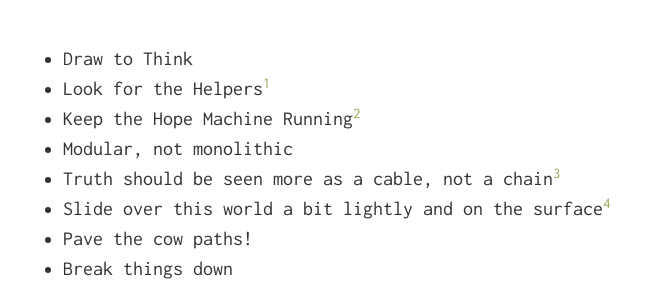
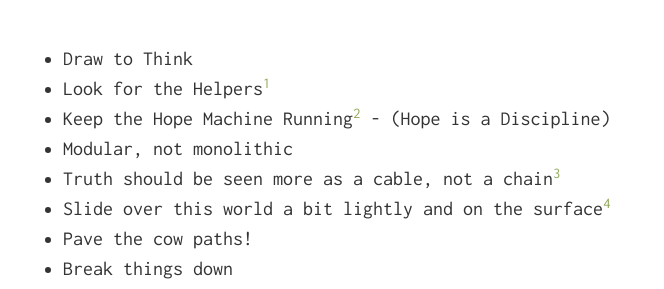
Before and after one commit to thepru/manifesto, a Jekyll site: the page built from index.md, in a window 1280 px wide. Shown: the part 176-465 px from the top of the page, without its empty margins (307-971 px from the left). Built offline with Jekyll 4.4.1, drawn with Linux system fonts in a browser that asks for light colours.

Commit message:
added some thoughts on Hope

```diff
--- a/index.md
+++ b/index.md
@@ -5,6 +5,7 @@ layout: default
  - Draw to Think
  - Look for the Helpers[^helpers]
  - Keep the Hope Machine Running[^woody]
+ 	 - (Hope is a Discipline)
  - Modular, not monolithic
  - Truth should be seen more as a cable, not a chain[^pierce]
  - Slide over this world a bit lightly and on the surface[^montaigne]
```
